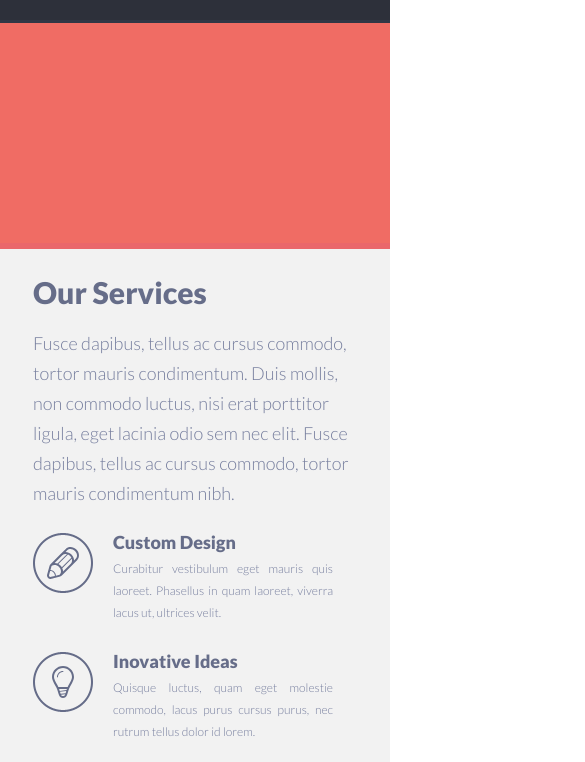
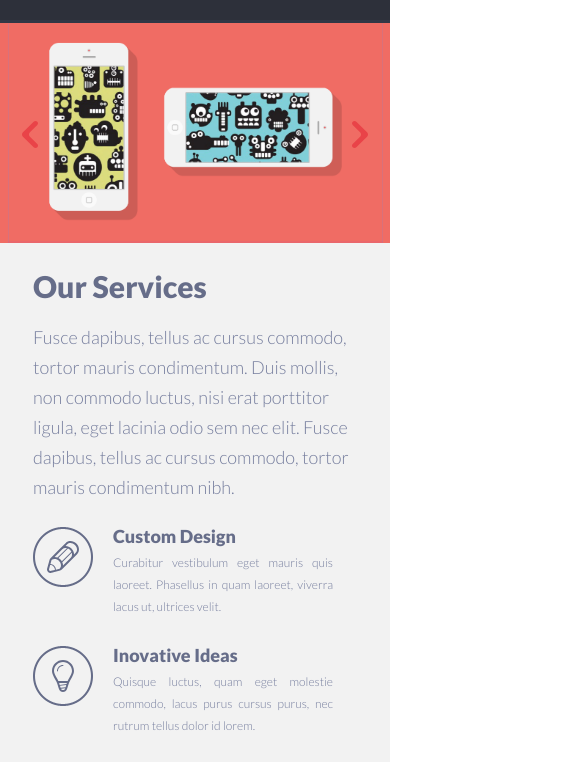
Before and after one commit to tati-Y/rsschool-cv, a plain HTML site: page singolo/index.html in a window 390 px wide. Shown: the part 56-818 px from the top of the page, 585 px wide, since content can reach past the window. Drawn offline with Linux system fonts and the light colour scheme.

Commit message:
feat: add slider images

```diff
--- a/singolo/index.html
+++ b/singolo/index.html
@@ -27,17 +27,17 @@
 
   <div class="slider">
     <div id="home" class="wrapper slider__wrapper">
-      <div class="slide1">
-        <div class="phone_vertical"></div>
-        <div class="phone_horizontal"></div>
+      <div class="slider_image">
+        <img src="../singolo/img/slider/Slider-2.png" alt="slide2" class="slide2">
+        <img src="../singolo/img/slider/Slider-1.png" alt="slide1" class="slide1">
       </div>
-      <div class="slide2">
-        <div class="phone_big"></div>
-        <div class="phone_small1"></div>
-        <div class="phone_small2"></div>
+      <div class="container__arrow_left">
+        <img src="../singolo/img/slider/arrow-left.svg" alt="arrow left" class="arrow-left">
       </div>
-      <div class="arrow_right"></div>
-      <div class="arrow_left"></div>
+      <div class="container__arrow_right">
+        <img src="../singolo/img/slider/arrow-right.svg" alt="arrow right" class="arrow-right">
+      </div>
+    </div>
     </div>
   </div>
 
--- a/singolo/index.js
+++ b/singolo/index.js
@@ -1,4 +1,13 @@
 console.log('hello');
+
+window.onload = function() {
+  console.log('hello u');
+  addTagsClickHandler();
+  //replacePortfolio();
+  removePortfolioWhenClickTag();
+}
+
+//click tags
 
 const addTagsClickHandler = () => {
   document.querySelector('.portfolio__tags').addEventListener('click', (e) => {
@@ -6,22 +15,35 @@ const addTagsClickHandler = () => {
       let clickedTag = e.target;
       removeSelectedTag();
       selectClickedTag(clickedTag);
+      //replacePortfolio();
     }
-
   })
 }
 
 const removeSelectedTag = () => {
   let tags = document.querySelectorAll('.portfolio__tags .tag');
-
-  tags.forEach((tags) => {
-    tags.classList.remove('tag_selected');
-    tags.classList.add('tag_bordered');
+  tags.forEach(tag => {
+    tag.classList.remove('tag_selected');
+    tag.classList.add('tag_bordered');
   })
-   }
-
+}
 
 const selectClickedTag = (clickedTag) => {
   clickedTag.classList.remove('tag_bordered');
   clickedTag.classList.add('tag_selected');
 }
+
+const removePortfolioWhenClickTag = () => {
+  document.querySelector('.portfolio__tags').addEventListener('click', () => {
+          replacePortfolio();
+    })
+}
+
+const replacePortfolio = () => {
+  let pics = document.querySelectorAll('.portfolio-container .pic');
+  //shuffle(pics);
+  //let lastElement = pics.shift();
+ // pics.push(pics.shift());
+  pics.sort((a,b) => 0.5 - Math.random());
+  console.log('ku');
+}
--- a/singolo/sass/components/_slider.scss
+++ b/singolo/sass/components/_slider.scss
@@ -5,29 +5,106 @@
   margin: 0;
   @include media-tablet {
     height: 452px;
+    border-bottom: hidden;
   }
   @include media-mobile {
     height: 220px;
+    border-bottom: hidden;
   }
   @include media-mobilesmall {
     height: 220px;
+    border-bottom: hidden;
   }
 }
 
-//slide red
+.slider__wrapper {
 
-.slide1 {
-  width: $content-width;
+  position: relative;
+  margin: auto;
+  width:$content-width;
   height: 600px;
   @include media-tablet {
+    width: $tablet-width;
     height: 452px;
   }
   @include media-mobile {
+    width: $mobile-big-width;
     height: 220px;
   }
   @include media-mobilesmall {
+    width: $mobile-small-width;
+    height: auto;
+  }
+}
+
+.slider_image {
+  position: relative;
+  width: $content-width;
+  height: 600px;
+  overflow: hidden;
+  @include media-tablet {
+    width: $tablet-width;
+    height: 452px;
+  }
+  @include media-mobile {
+    width: $mobile-big-width;
     height: 220px;
   }
+  @include media-mobilesmall {
+    width: $mobile-small-width;
+    height: 220px;
+  }
+  > img {
+  position: absolute;
+  width: 1020pxpx;
+  height: 600px;
+  @include media-tablet {
+    width: 768px;
+    height: 452px;
+  }
+  @include media-mobile {
+    width: 375px;
+    height: 220px;
+  }
+  @include media-mobilesmall {
+    width: $mobile-small-width;
+    height: auto;
+
+  }
+}
+}
+
+//arrow
+
+.container__arrow_left {
+  position: absolute;
+  left: 3.92%;
+  top: 283px;
+  @include media-tablet {
+    top: 211px;
+  }
+  @include media-mobile {
+    top: 98px;
+  }
+  @include media-mobilesmall {
+    top: 98px;
+  }
+}
 
 
+
+
+.container__arrow_right {
+  position: absolute;
+  top: 283px;
+  right: 3.92%;
+  @include media-tablet {
+    top: 211px;
+  }
+  @include media-mobile {
+    top: 98px;
+  }
+  @include media-mobilesmall {
+    top: 98px;
+  }
 }
```
Also changed, not shown: singolo/sass/style.css, 1 other file.
